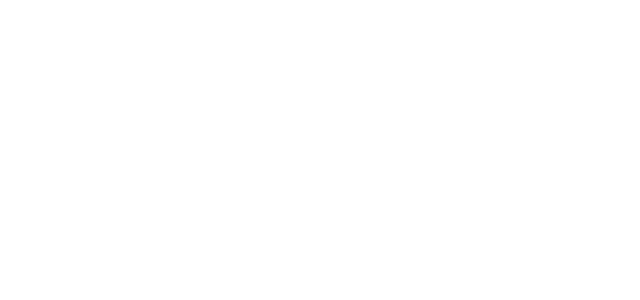
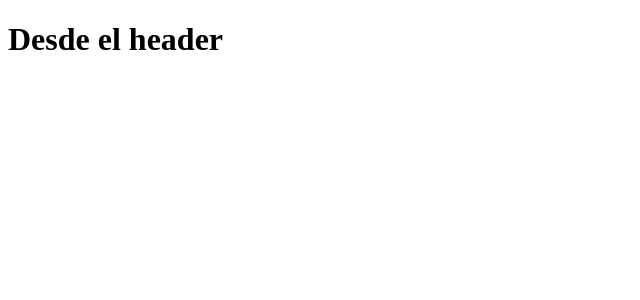
Before and after one commit to Wbahoque09/Proyectos-React, a React (Vite) app in the folder citas-project/: page / in a window 1280 px wide. Shown: the top 300 px of the page, without its empty margins (0-640 px from the left). Built offline with nearby package versions, Linux system fonts and the light colour scheme.

Commit message:
Se aprendio a exportar e importar componentes y a crearlos

```diff
--- a/citas-project/src/App.jsx
+++ b/citas-project/src/App.jsx
@@ -1,3 +1,5 @@
+import { Header } from './components/Header';
+
 
 function App() {
 
@@ -7,7 +9,7 @@ function App() {
 
   return (
     <>
-
+      <Header />
     </>
   )
 }
--- a/citas-project/src/components/Header.jsx
+++ b/citas-project/src/components/Header.jsx
@@ -0,0 +1,16 @@
+
+
+export const Header = () => {
+
+    return(
+
+        <>
+            <h1>Desde el header</h1>
+        </>
+
+    )
+
+
+}
+
+// Nota importante: Para llamar un componente en react lo que importa es que se mande la exportacion con la primera palabra en mayuscula, Los nombre que se le dan al componente al momento de crearlos se aplica lo mismo pero por "buenas practicas"
```
